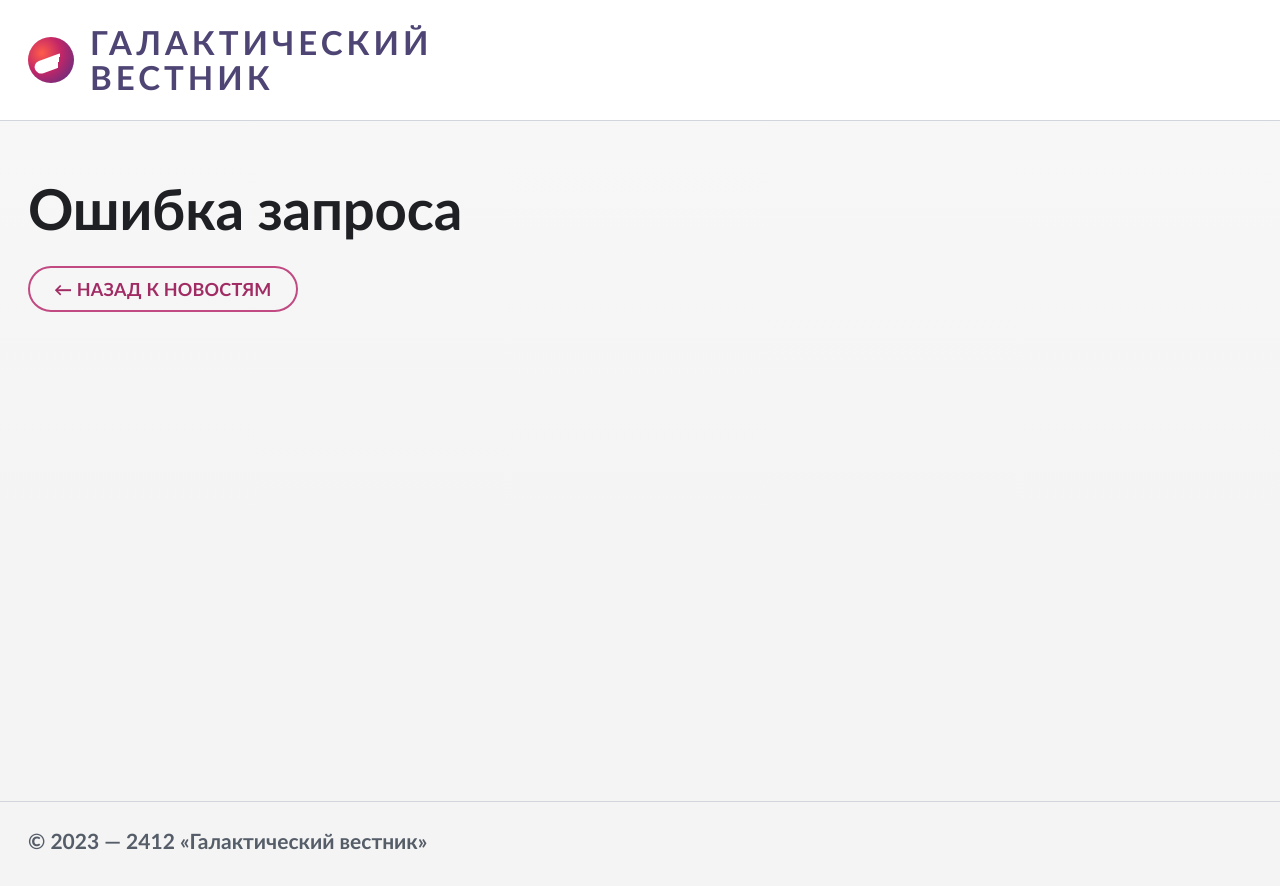
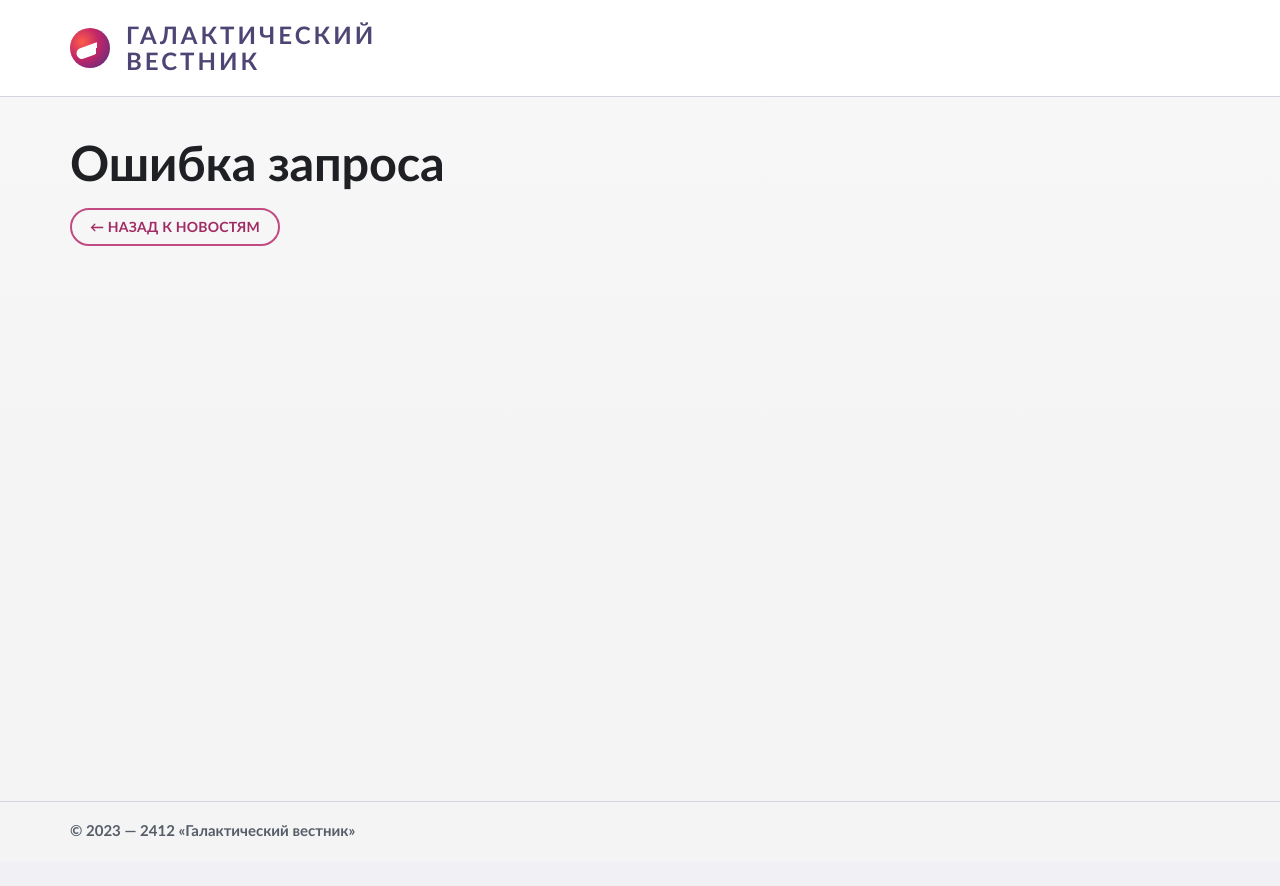
Before and after one commit to BeInBloom/testovoe_php_kekw, a PHP site: template app/Presentation/Views/error.php in a window 1280 px wide. After the commit the page ends 837 px from the top, so only its background shows below. Run offline with PHP 8.4, Linux system fonts and the light colour scheme; the template is opened without the code that fills it, so the values that code supplies are empty.

Commit message:
style: reduce overall UI scale for standard 16:9 displays

```diff
--- a/public/style.css
+++ b/public/style.css
@@ -7,7 +7,7 @@
     --accent-strong: #8e1f53;
     --border: #d2d5db;
     --pill: #e8edf1;
-    --header-height: 120px;
+    --header-height: 96px;
 }
 
 * {
@@ -30,8 +30,8 @@ a {
 
 .container {
     margin: 0 auto;
-    max-width: 1280px;
-    padding: 0 28px;
+    max-width: 1180px;
+    padding: 0 20px;
     width: 100%;
 }
 
@@ -57,31 +57,31 @@ a {
     background: radial-gradient(circle at 30% 35%, #ff5c4a 0%, #c22667 44%, #4a2f87 100%);
     border-radius: 50%;
     display: inline-block;
-    height: 46px;
+    height: 40px;
     position: relative;
-    width: 46px;
+    width: 40px;
 }
 
 .brand-mark::after {
     background: linear-gradient(120deg, #ffffff 0%, #ffffff 70%, rgba(255, 255, 255, 0) 70%);
     border-radius: 999px;
     content: '';
-    height: 13px;
+    height: 11px;
     left: 6px;
     position: absolute;
-    top: 20px;
+    top: 17px;
     transform: rotate(-20deg);
-    width: 34px;
+    width: 28px;
 }
 
 .brand-text {
     color: #4f4574;
     display: inline-flex;
     flex-direction: column;
-    font-size: 33px;
+    font-size: 24px;
     font-weight: 700;
     gap: 2px;
-    letter-spacing: 4px;
+    letter-spacing: 3px;
     line-height: 1;
 }
 
@@ -191,12 +191,12 @@ a {
     border-radius: 999px;
     color: var(--accent);
     display: inline-flex;
-    font-size: 18px;
+    font-size: 14px;
     font-weight: 700;
     gap: 8px;
     letter-spacing: 0.2px;
-    min-height: 46px;
-    padding: 0 24px;
+    min-height: 38px;
+    padding: 0 18px;
     text-transform: uppercase;
     transition: background-color 0.2s ease, color 0.2s ease, border-color 0.2s ease;
     width: fit-content;
@@ -236,22 +236,22 @@ a {
 }
 
 .pagination a[aria-label] {
-    min-width: 62px;
+    min-width: 52px;
 }
 
 .detail-page {
-    padding-bottom: 26px;
-    padding-top: 58px;
+    padding-bottom: 14px;
+    padding-top: 40px;
 }
 
 .breadcrumbs {
     color: #858b95;
     display: inline-flex;
     flex-wrap: wrap;
-    font-size: 15px;
+    font-size: 13px;
     font-weight: 600;
     gap: 8px;
-    margin-bottom: 28px;
+    margin-bottom: 20px;
 }
 
 .breadcrumbs a {
@@ -259,11 +259,11 @@ a {
 }
 
 .detail-title {
-    font-size: clamp(38px, 4.4vw, 64px);
+    font-size: clamp(30px, 3.8vw, 52px);
     font-weight: 700;
     letter-spacing: -0.2px;
     line-height: 1.05;
-    margin-bottom: 28px;
+    margin-bottom: 20px;
 }
 
 .detail-content {
@@ -278,17 +278,17 @@ a {
 
 .detail-lead {
     color: var(--accent);
-    font-size: clamp(24px, 2.5vw, 42px);
+    font-size: clamp(18px, 2vw, 30px);
     font-weight: 700;
     line-height: 1.18;
-    margin: 16px 0 18px;
+    margin: 12px 0 14px;
 }
 
 .news-content {
     color: #3e434d;
-    font-size: clamp(18px, 1.5vw, 26px);
-    line-height: 1.44;
-    margin-bottom: 26px;
+    font-size: clamp(15px, 1.2vw, 20px);
+    line-height: 1.4;
+    margin-bottom: 18px;
 }
 
 .news-content p {
@@ -314,32 +314,32 @@ a {
 .site-footer {
     border-top: 1px solid var(--border);
     margin-top: 0;
-    padding: 24px 0 30px;
+    padding: 18px 0 20px;
 }
 
 .site-footer p {
     color: #555d68;
-    font-size: 21px;
+    font-size: 15px;
     font-weight: 600;
 }
 
 @media (max-width: 1100px) {
     .brand-text {
-        font-size: 28px;
-        letter-spacing: 3px;
+        font-size: 20px;
+        letter-spacing: 2px;
     }
 
     .hero {
-        min-height: 310px;
+        min-height: 260px;
     }
 
     .hero-overlay {
-        min-height: 310px;
+        min-height: 260px;
     }
 
     .hero-content {
-        padding-bottom: 72px;
-        padding-top: 82px;
+        padding-bottom: 42px;
+        padding-top: 56px;
     }
 
     .news-grid {
```
Also changed, not shown: other parts of public/style.css (+30 -30 lines).
